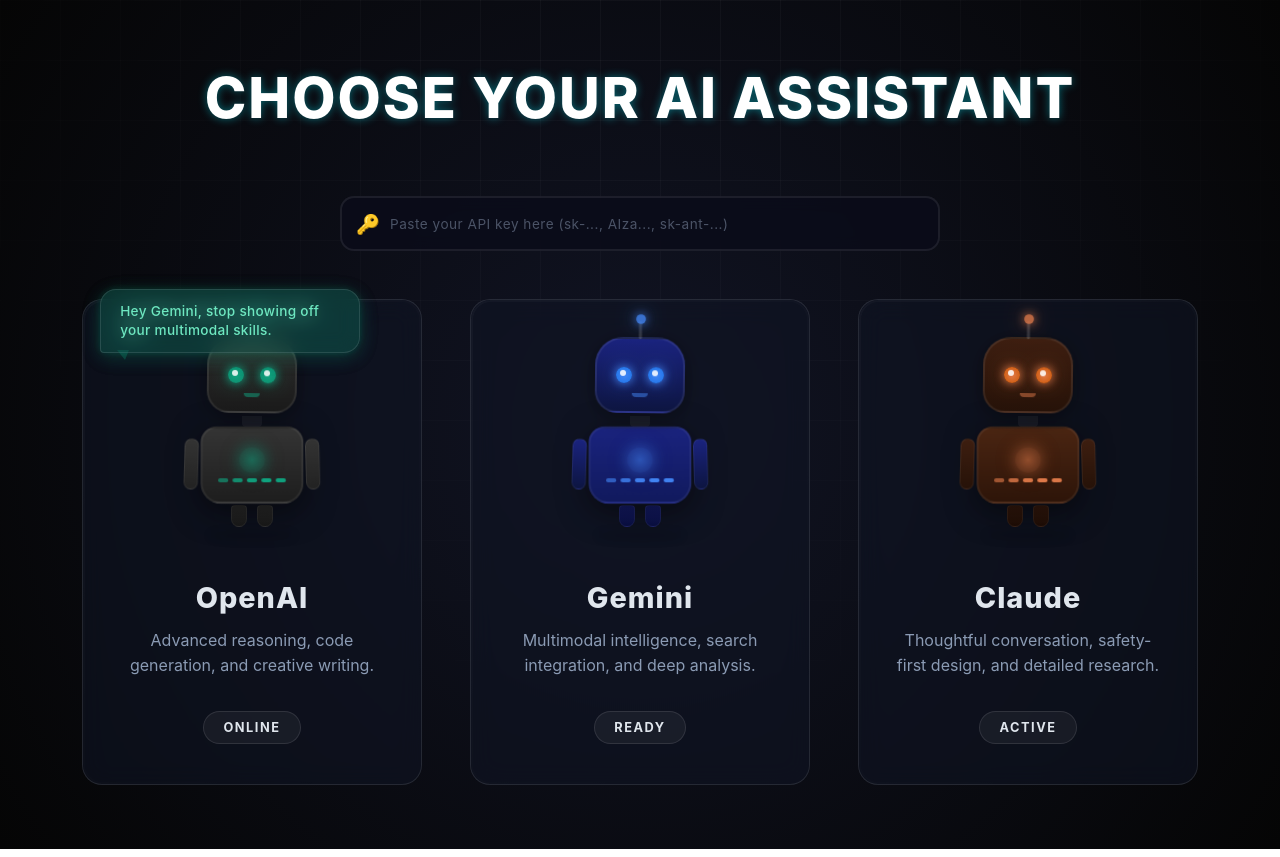
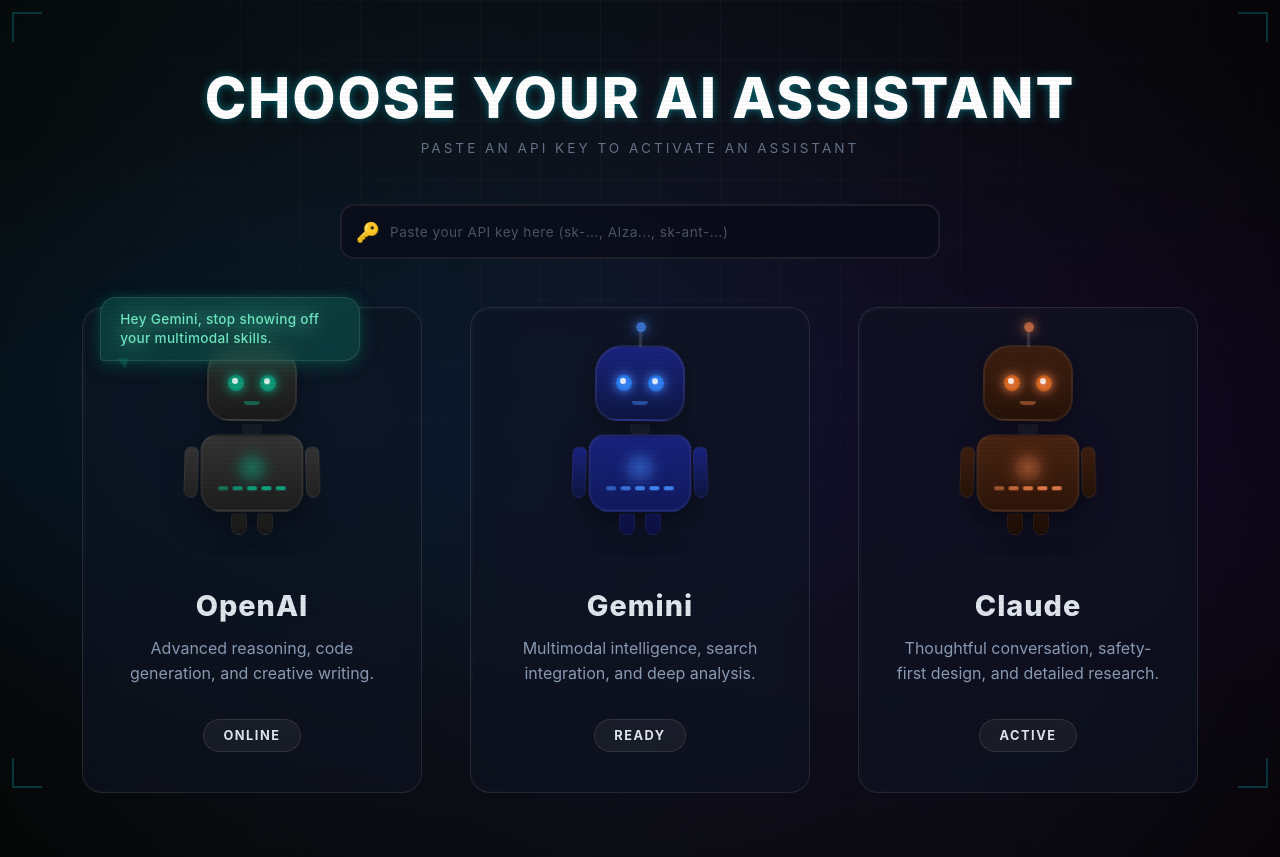
Before and after one commit to amandhaka87/ai-voice-assistant, a Next.js app: page / in a window 1280 px wide. Built offline with nearby package versions, Linux system fonts and the light colour scheme.

Commit message:
Improve UI: sound effects, typing animation, HUD dashboard, scan lines, ambient glow

```diff
--- a/src/app/components/HomePage.tsx
+++ b/src/app/components/HomePage.tsx
@@ -4,8 +4,10 @@
 import styles from "../page.module.css";
 import Robot from "./Robot";
 import IdleChat from "./IdleChat";
+import TypingText from "./TypingText";
 import { useSpeech } from "../hooks/useSpeech";
 import { useSpeechRecognition } from "../hooks/useSpeechRecognition";
+import { useSoundEffects } from "../hooks/useSoundEffects";
 
 type Provider = "openai" | "gemini" | "claude" | null;
 
@@ -74,6 +76,7 @@
         isSupported,
         setTranscript,
     } = useSpeechRecognition();
+    const sfx = useSoundEffects();
 
     const [isLoading, setIsLoading] = useState(false);
     const [chatLog, setChatLog] = useState<{ role: "user" | "ai"; text: string }[]>([]);
@@ -81,9 +84,10 @@
     const prevProviderRef = useRef<Provider>(null);
     const chatEndRef = useRef<HTMLDivElement>(null);
 
-    // Auto-speak greeting when a new provider is detected
+    // Auto-speak greeting + play activation sound
     useEffect(() => {
         if (detectedProvider && detectedProvider !== prevProviderRef.current) {
+            sfx.playActivation();
             speakGreeting(detectedProvider);
             setChatLog([]);
             setError("");
@@ -93,18 +97,19 @@
             setChatLog([]);
         }
         prevProviderRef.current = detectedProvider;
-    }, [detectedProvider, speakGreeting, stopSpeaking]);
+    }, [detectedProvider, speakGreeting, stopSpeaking, sfx]);
 
     // Scroll chat to bottom
     useEffect(() => {
         chatEndRef.current?.scrollIntoView({ behavior: "smooth" });
     }, [chatLog]);
 
-    // Send message to AI when transcript finalizes
+    // Send message to AI
     const sendMessage = useCallback(
         async (text: string) => {
             if (!text.trim() || !apiKey) return;
 
+            sfx.playMessageSent();
             setChatLog((prev) => [...prev, { role: "user", text }]);
             setTranscript("");
             setIsLoading(true);
@@ -125,6 +130,7 @@
                     return;
                 }
 
+                sfx.playResponseReceived();
                 setChatLog((prev) => [...prev, { role: "ai", text: data.response }]);
                 speakText(data.response);
             } catch {
@@ -133,7 +139,7 @@
                 setIsLoading(false);
             }
         },
-        [apiKey, speakText, setTranscript]
+        [apiKey, speakText, setTranscript, sfx]
     );
 
     // Auto-send when speech recognition finishes with a transcript
@@ -149,8 +155,10 @@
             return;
         }
         if (isListening) {
+            sfx.playMicOff();
             stopListening();
         } else {
+            sfx.playMicOn();
             startListening();
         }
     };
@@ -158,12 +166,25 @@
     return (
         <>
             <div className={styles.bgGrid}></div>
+            {/* Scan lines overlay */}
+            <div className={styles.scanLines} />
+            {/* HUD corners */}
+            <div className={`${styles.hudCorner} ${styles.hudTL}`} />
+            <div className={`${styles.hudCorner} ${styles.hudTR}`} />
+            <div className={`${styles.hudCorner} ${styles.hudBL}`} />
+            <div className={`${styles.hudCorner} ${styles.hudBR}`} />
+
             {!isIdle && <div className={styles.cinematicOverlay} />}
 
             <main className={styles.container}>
                 <h1 className={`${styles.title} ${!isIdle ? styles.titleFaded : ""}`}>
                     Choose Your AI Assistant
                 </h1>
+                <p className={styles.subtitle}>
+                    {isIdle
+                        ? "Paste an API key to activate an assistant"
+                        : `${detectedProvider?.toUpperCase()} active • Voice assistant ready`}
+                </p>
 
                 {/* API Key Input */}
                 <div className={styles.inputWrapper}>
@@ -263,7 +284,13 @@
                                         <span className={styles.chatRole}>
                                             {entry.role === "user" ? "You" : detectedProvider.toUpperCase()}
                                         </span>
-                                        <p className={styles.chatText}>{entry.text}</p>
+                                        {entry.role === "ai" && i === chatLog.length - 1 ? (
+                                            <p className={styles.chatText}>
+                                                <TypingText text={entry.text} speed={20} />
+                                            </p>
+                                        ) : (
+                                            <p className={styles.chatText}>{entry.text}</p>
+                                        )}
                                     </div>
                                 ))}
                                 <div ref={chatEndRef} />
@@ -300,7 +327,7 @@
                                         ? "Stop listening"
                                         : isSpeaking
                                             ? "Stop speaking"
-                                            : "Hold to speak"
+                                            : "Click to speak"
                             }
                         >
                             {isListening ? (
--- /dev/null
+++ b/src/app/components/TypingText.tsx
@@ -0,0 +1,42 @@
+"use client";
+
+import { useState, useEffect, useRef } from "react";
+import styles from "./TypingText.module.css";
+
+interface TypingTextProps {
+    text: string;
+    speed?: number;
+    onComplete?: () => void;
+}
+
+export default function TypingText({ text, speed = 25, onComplete }: TypingTextProps) {
+    const [displayed, setDisplayed] = useState("");
+    const [isComplete, setIsComplete] = useState(false);
+    const indexRef = useRef(0);
+
+    useEffect(() => {
+        setDisplayed("");
+        indexRef.current = 0;
+        setIsComplete(false);
+
+        const interval = setInterval(() => {
+            if (indexRef.current < text.length) {
+                setDisplayed(text.slice(0, indexRef.current + 1));
+                indexRef.current++;
+            } else {
+                clearInterval(interval);
+                setIsComplete(true);
+                onComplete?.();
+            }
+        }, speed);
+
+        return () => clearInterval(interval);
+    }, [text, speed, onComplete]);
+
+    return (
+        <span className={styles.typingText}>
+            {displayed}
+            {!isComplete && <span className={styles.cursor}>▌</span>}
+        </span>
+    );
+}
--- a/src/app/globals.css
+++ b/src/app/globals.css
@@ -7,6 +7,7 @@
   --bg-dark: #0a0a0f;
   --text-light: #e0e6ed;
   --text-dim: #8b9bb4;
+  --glow-cyan: rgba(0, 240, 255, 0.4);
 }
 
 * {
@@ -17,7 +18,9 @@
 
 body {
   font-family: 'Inter', system-ui, -apple-system, sans-serif;
-  background: radial-gradient(circle at center, #111424 0%, var(--bg-deep) 100%);
+  background: radial-gradient(ellipse at 20% 50%, rgba(0, 30, 60, 0.4) 0%, transparent 50%),
+    radial-gradient(ellipse at 80% 50%, rgba(20, 0, 50, 0.3) 0%, transparent 50%),
+    radial-gradient(circle at center, #111424 0%, var(--bg-deep) 100%);
   color: var(--text-light);
   min-height: 100vh;
   display: flex;
@@ -25,23 +28,102 @@
   overflow-x: hidden;
 }
 
+/* Animated ambient light */
+body::before {
+  content: '';
+  position: fixed;
+  top: -50%;
+  left: -50%;
+  width: 200%;
+  height: 200%;
+  background: radial-gradient(circle at 30% 40%, rgba(0, 240, 255, 0.03) 0%, transparent 40%),
+    radial-gradient(circle at 70% 60%, rgba(157, 0, 255, 0.03) 0%, transparent 40%);
+  animation: ambientDrift 20s ease-in-out infinite;
+  pointer-events: none;
+  z-index: 0;
+}
+
+@keyframes ambientDrift {
+
+  0%,
+  100% {
+    transform: translate(0, 0) rotate(0deg);
+  }
+
+  33% {
+    transform: translate(3%, -2%) rotate(1deg);
+  }
+
+  66% {
+    transform: translate(-2%, 3%) rotate(-1deg);
+  }
+}
+
 /* Animations */
 @keyframes float {
-  0% { transform: translateY(0px); }
-  50% { transform: translateY(-10px); }
-  100% { transform: translateY(0px); }
+  0% {
+    transform: translateY(0px);
+  }
+
+  50% {
+    transform: translateY(-10px);
+  }
+
+  100% {
+    transform: translateY(0px);
+  }
 }
 
 @keyframes pulseGlow {
-  0% { box-shadow: 0 0 15px rgba(0, 240, 255, 0.4); }
-  50% { box-shadow: 0 0 25px rgba(0, 240, 255, 0.8); }
-  100% { box-shadow: 0 0 15px rgba(0, 240, 255, 0.4); }
+  0% {
+    box-shadow: 0 0 15px rgba(0, 240, 255, 0.4);
+  }
+
+  50% {
+    box-shadow: 0 0 25px rgba(0, 240, 255, 0.8);
+  }
+
+  100% {
+    box-shadow: 0 0 15px rgba(0, 240, 255, 0.4);
+  }
 }
 
 @keyframes titleGlow {
-  0% { text-shadow: 0 0 10px rgba(255,255,255,0.5), 0 0 20px rgba(0,240,255,0.5); }
-  50% { text-shadow: 0 0 20px rgba(255,255,255,0.8), 0 0 40px rgba(0,240,255,0.8); }
-  100% { text-shadow: 0 0 10px rgba(255,255,255,0.5), 0 0 20px rgba(0,240,255,0.5); }
+  0% {
+    text-shadow: 0 0 10px rgba(255, 255, 255, 0.5), 0 0 20px rgba(0, 240, 255, 0.5);
+  }
+
+  50% {
+    text-shadow: 0 0 20px rgba(255, 255, 255, 0.8), 0 0 40px rgba(0, 240, 255, 0.8), 0 0 60px rgba(0, 240, 255, 0.3);
+  }
+
+  100% {
+    text-shadow: 0 0 10px rgba(255, 255, 255, 0.5), 0 0 20px rgba(0, 240, 255, 0.5);
+  }
+}
+
+/* Smooth scrollbar */
+::-webkit-scrollbar {
+  width: 4px;
+}
+
+::-webkit-scrollbar-track {
+  background: transparent;
+}
+
+::-webkit-scrollbar-thumb {
+  background: rgba(0, 240, 255, 0.2);
+  border-radius: 2px;
+}
+
+::-webkit-scrollbar-thumb:hover {
+  background: rgba(0, 240, 255, 0.4);
+}
+
+/* Selection color */
+::selection {
+  background: rgba(0, 240, 255, 0.3);
+  color: #fff;
 }
 
 /* Base Styles */
--- /dev/null
+++ b/src/app/hooks/useSoundEffects.ts
@@ -0,0 +1,76 @@
+"use client";
+
+import { useCallback, useRef } from "react";
+
+export function useSoundEffects() {
+    const ctxRef = useRef<AudioContext | null>(null);
+
+    const getCtx = useCallback(() => {
+        if (typeof window === "undefined") return null;
+        if (!ctxRef.current) {
+            ctxRef.current = new AudioContext();
+        }
+        return ctxRef.current;
+    }, []);
+
+    const playTone = useCallback(
+        (freq: number, duration: number, type: OscillatorType = "sine", vol = 0.15) => {
+            const ctx = getCtx();
+            if (!ctx) return;
+
+            const osc = ctx.createOscillator();
+            const gain = ctx.createGain();
+            osc.connect(gain);
+            gain.connect(ctx.destination);
+
+            osc.type = type;
+            osc.frequency.setValueAtTime(freq, ctx.currentTime);
+            gain.gain.setValueAtTime(vol, ctx.currentTime);
+            gain.gain.exponentialRampToValueAtTime(0.001, ctx.currentTime + duration);
+
+            osc.start(ctx.currentTime);
+            osc.stop(ctx.currentTime + duration);
+        },
+        [getCtx]
+    );
+
+    const playActivation = useCallback(() => {
+        // Rising sci-fi chime: 3 ascending tones
+        playTone(400, 0.15, "sine", 0.12);
+        setTimeout(() => playTone(600, 0.15, "sine", 0.1), 100);
+        setTimeout(() => playTone(900, 0.3, "sine", 0.08), 200);
+    }, [playTone]);
+
+    const playMicOn = useCallback(() => {
+        // Quick blip
+        playTone(800, 0.08, "sine", 0.1);
+        setTimeout(() => playTone(1200, 0.1, "sine", 0.08), 60);
+    }, [playTone]);
+
+    const playMicOff = useCallback(() => {
+        // Descending blip
+        playTone(1000, 0.08, "sine", 0.1);
+        setTimeout(() => playTone(600, 0.12, "sine", 0.08), 60);
+    }, [playTone]);
+
+    const playMessageSent = useCallback(() => {
+        // Soft whoosh
+        playTone(500, 0.12, "triangle", 0.08);
+        setTimeout(() => playTone(700, 0.08, "triangle", 0.06), 80);
+    }, [playTone]);
+
+    const playResponseReceived = useCallback(() => {
+        // Gentle notification
+        playTone(660, 0.1, "sine", 0.1);
+        setTimeout(() => playTone(880, 0.15, "sine", 0.08), 120);
+        setTimeout(() => playTone(1100, 0.2, "sine", 0.05), 240);
+    }, [playTone]);
+
+    return {
+        playActivation,
+        playMicOn,
+        playMicOff,
+        playMessageSent,
+        playResponseReceived,
+    };
+}
--- a/src/app/page.module.css
+++ b/src/app/page.module.css
@@ -11,11 +11,79 @@
 
 .title {
   font-size: 3.5rem;
-  margin-bottom: 4rem;
+  margin-bottom: 0.5rem;
   text-align: center;
   color: #fff;
   animation: titleGlow 3s ease-in-out infinite;
   text-shadow: 0 0 10px rgba(0, 240, 255, 0.4);
+  transition: all 0.8s ease;
+}
+
+.subtitle {
+  font-size: 0.85rem;
+  color: var(--text-dim);
+  text-transform: uppercase;
+  letter-spacing: 3px;
+  margin-bottom: 3rem;
+  text-align: center;
+  opacity: 0.7;
+  transition: all 0.8s ease;
+}
+
+/* ===== Scan Lines ===== */
+.scanLines {
+  position: fixed;
+  top: 0;
+  left: 0;
+  right: 0;
+  bottom: 0;
+  background: repeating-linear-gradient(0deg,
+      transparent,
+      transparent 2px,
+      rgba(0, 0, 0, 0.03) 2px,
+      rgba(0, 0, 0, 0.03) 4px);
+  pointer-events: none;
+  z-index: 100;
+}
+
+/* ===== HUD Corners ===== */
+.hudCorner {
+  position: fixed;
+  width: 30px;
+  height: 30px;
+  border-color: rgba(0, 240, 255, 0.2);
+  border-style: solid;
+  border-width: 0;
+  z-index: 99;
+  pointer-events: none;
+}
+
+.hudTL {
+  top: 12px;
+  left: 12px;
+  border-top-width: 2px;
+  border-left-width: 2px;
+}
+
+.hudTR {
+  top: 12px;
+  right: 12px;
+  border-top-width: 2px;
+  border-right-width: 2px;
+}
+
+.hudBL {
+  bottom: 12px;
+  left: 12px;
+  border-bottom-width: 2px;
+  border-left-width: 2px;
+}
+
+.hudBR {
+  bottom: 12px;
+  right: 12px;
+  border-bottom-width: 2px;
+  border-right-width: 2px;
 }
 
 .gridWrapper {
```
Also changed, not shown: src/app/components/TypingText.module.css (added, +24 -0 lines).
